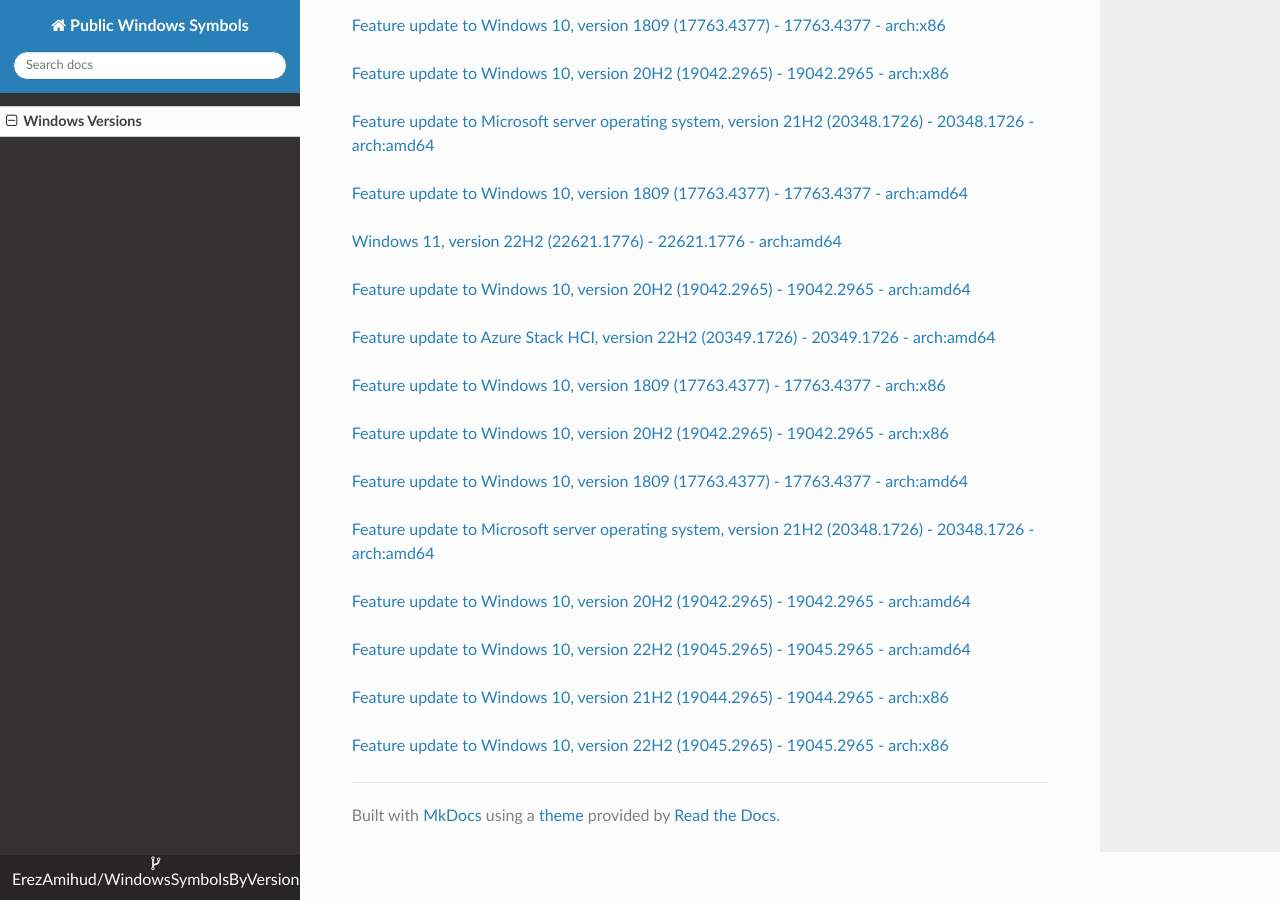
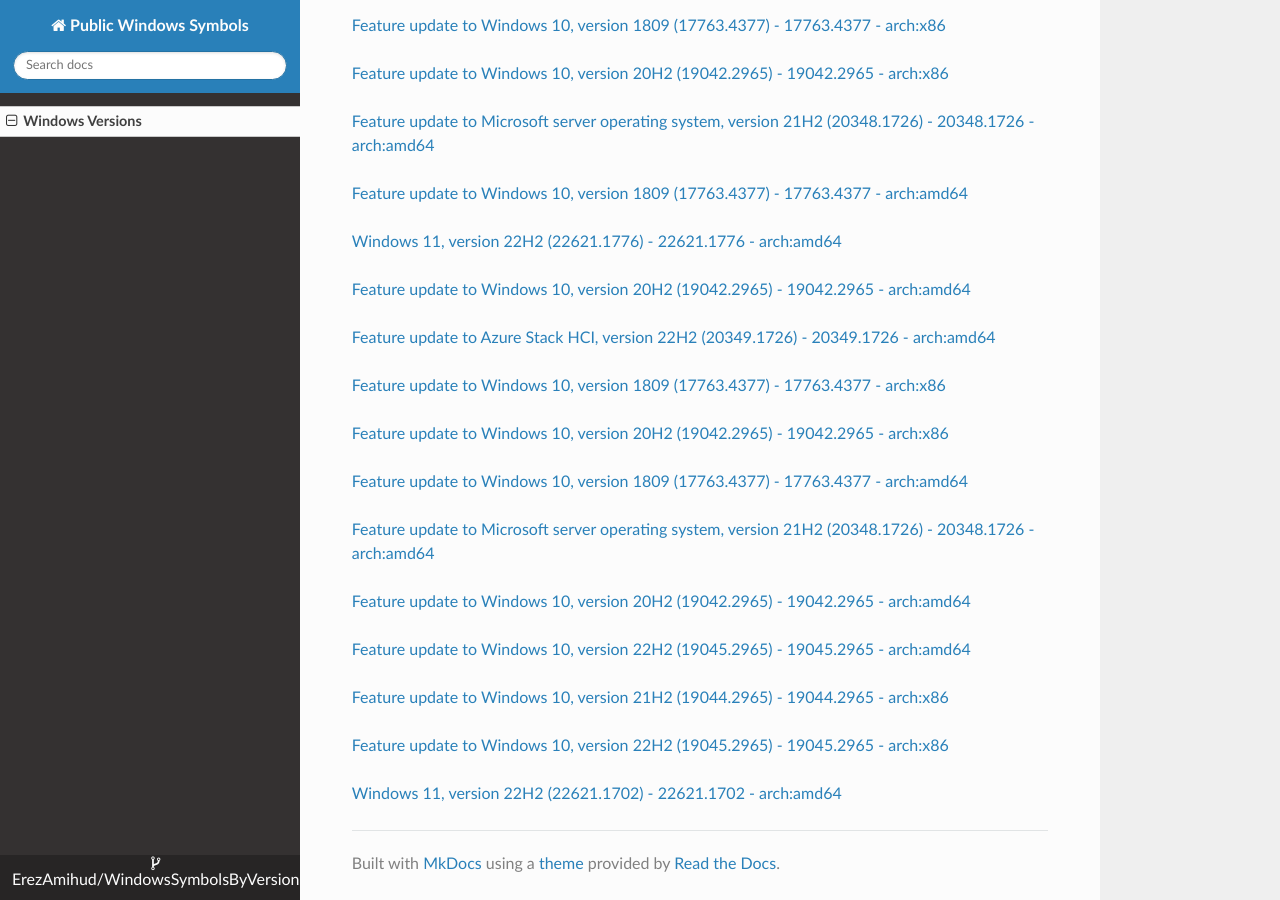
Before and after one commit to ErezAmihud/WindowsSymbolsByVersion, an MkDocs documentation site: the page built from docs/index.md, in a window 1280 px wide and 900 px high, scrolled down 31757 px. Built offline with MkDocs 1.6.1, drawn with Linux system fonts in a browser that asks for light colours; nearby versions of some CDN libraries.

Commit message:
Automated commit, add manifest for 34d37308-ce0a-4b7a-9470-b29c3d96d2f8

```diff
--- a/docs/index.md
+++ b/docs/index.md
@@ -1828,3 +1828,6 @@
 
 
 [Feature update to Windows 10, version 22H2 (19045.2965) - 19045.2965 - arch:x86](https://github.com/ErezAmihud/WindowsSymbolsByVersion/blob/main/manifests/44f91eb3-3039-41ec-9d34-f993afbbf79f.manifest)
+
+
+[Windows 11, version 22H2 (22621.1702) - 22621.1702 - arch:amd64](https://github.com/ErezAmihud/WindowsSymbolsByVersion/blob/main/manifests/34d37308-ce0a-4b7a-9470-b29c3d96d2f8.manifest)
```
Also changed, not shown: process_builds.json (+1 -1 lines), 1 other file.
